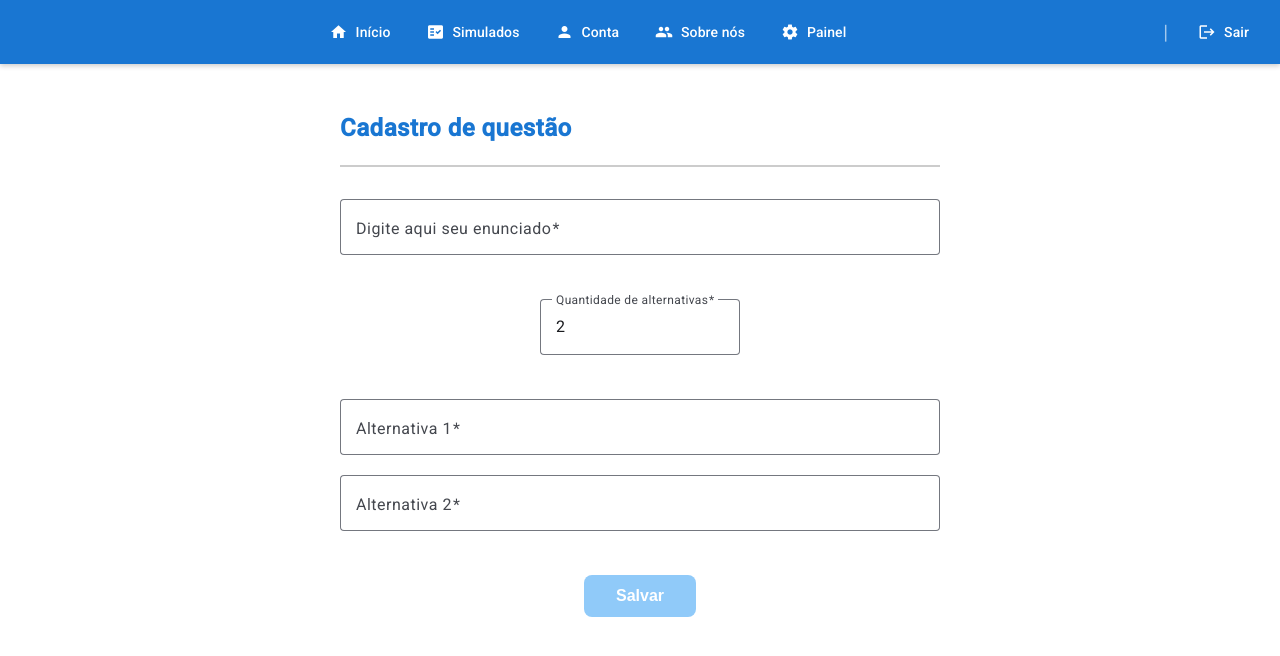
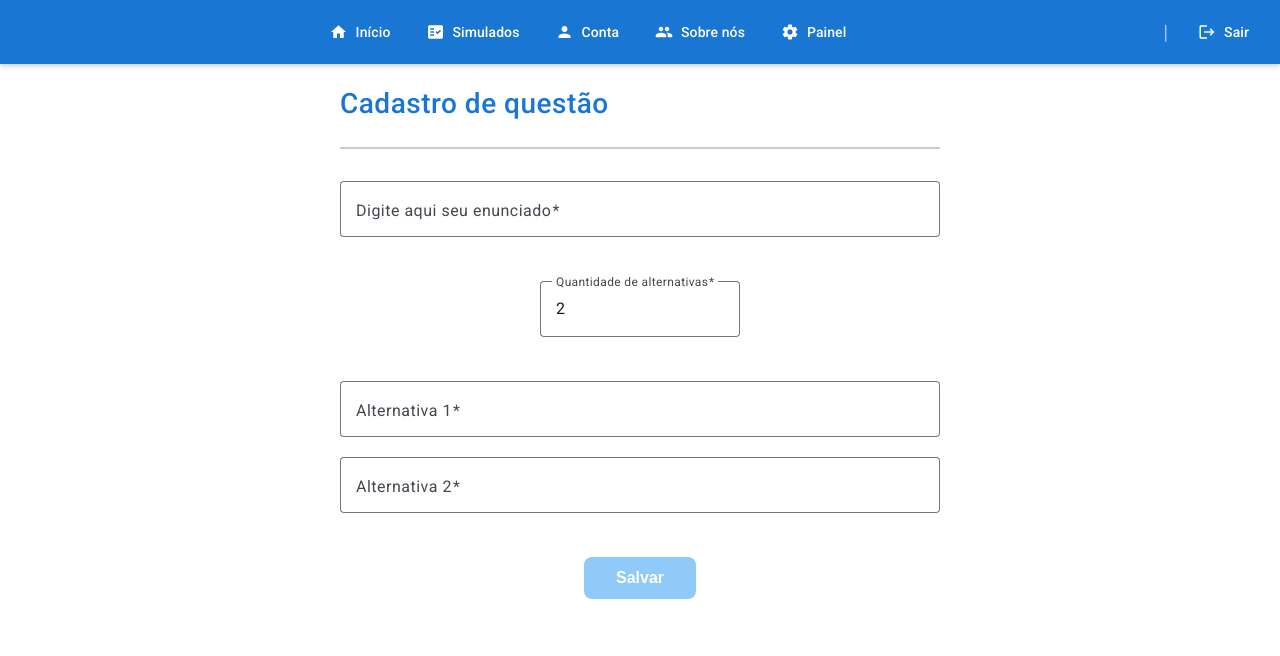
Before and after one commit to anamartins98/any-simulados-frontend, an Angular app: page /questoes/cadastrar in a window 1280 px wide. Shown: the top 656 px of the page. Built offline with nearby package versions, Linux system fonts and the light colour scheme.

Commit message:
ajustes de CSS

```diff
--- a/src/app/app.component.html
+++ b/src/app/app.component.html
@@ -1,11 +1,4 @@
-<main class="main">
+<div class="pagina">
   <app-header></app-header>
-  <div class="content">
-    <div class="left-side">
-
-    </div>
-  </div>
-</main>
-
-
-<router-outlet />
+  <router-outlet></router-outlet>
+</div>
--- a/src/app/app.component.scss
+++ b/src/app/app.component.scss
@@ -1,4 +1,3 @@
-.content {
-    margin-top: 60px;
-    padding: 16px;
+.pagina {
+    padding-top: 64px;
 }
--- a/src/app/feature/questoes/cadastrar/cadastrar.component.scss
+++ b/src/app/feature/questoes/cadastrar/cadastrar.component.scss
@@ -41,19 +41,20 @@
     display: flex;
     flex-direction: column;
     align-items: center;
-    margin-top: 0.1rem;
+    padding-top: 0;
 }
 
 .cadastro-titulo {
     color: #1976d2;
-    font-size: 24px;
-    font-weight: bold;
+    font-size: 28px;
+    font-weight: 500;
     align-self: flex-start;
     margin-left: calc((100% - 600px) / 2);
-    font-family: 'Roboto', 'Helvetica Neue', Helvetica, Arial, sans-serif;
+    font-family: 'Roboto', sans-serif;
+    letter-spacing: 0.5px;
     -webkit-font-smoothing: antialiased;
     -moz-osx-font-smoothing: grayscale;
-    letter-spacing: 0.5px;
+    text-rendering: optimizeLegibility;
 }
 
 .cadastro-divider {
```
